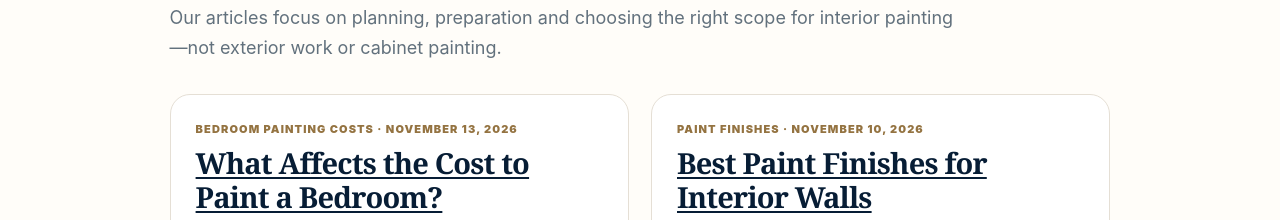
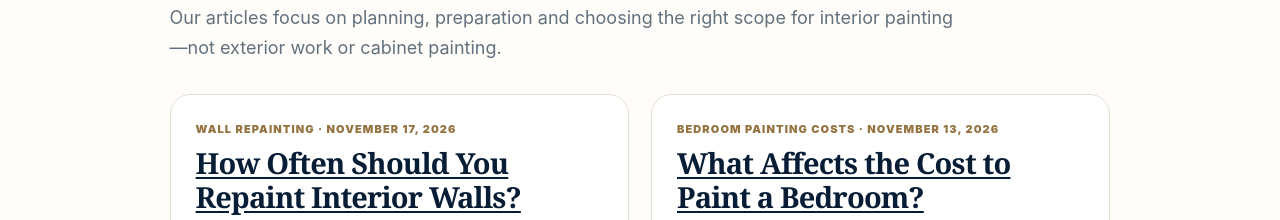
Before and after one commit to luminexpaintingco-oss/Luminex-painting.com, a plain HTML site: page blog/index.html in a window 1280 px wide. Shown: the part 732-952 px from the top of the page. Drawn offline with Linux system fonts and the light colour scheme.

Commit message:
Add Nov 17 repainting guide to blog index

```diff
--- a/blog/index.html
+++ b/blog/index.html
@@ -14,6 +14,8 @@ header{display:flex;align-items:center;justify-content:space-between;gap:18px;pa
 <main><section class="hero"><div class="inner"><div class="eyebrow">The Luminex Painting Blog</div><h1>Practical advice for a better interior painting project</h1><p>Helpful guides for homeowners in Concord, Kannapolis and nearby North Carolina communities—from preparing a room to understanding what affects an estimate.</p></div></section>
 <section class="content"><div class="breadcrumbs"><a href="/">Home</a> / Painting Blog</div><h2 style="font-size:clamp(29px,3.5vw,43px);margin:0 0 12px">Latest homeowner guides</h2><p class="intro">Our articles focus on planning, preparation and choosing the right scope for interior painting—not exterior work or cabinet painting.</p>
 <div class="cards">
+<article class="card"><div class="info"><div class="type">Wall Repainting · November 17, 2026</div><h2><a href="/blog/how-often-repaint-interior-walls-concord-kannapolis.html">How Often Should You Repaint Interior Walls?</a></h2><p>Know when to clean, touch up or repaint by room, and which signs matter more than a calendar.</p><a href="/blog/how-often-repaint-interior-walls-concord-kannapolis.html">Read the repainting guide →</a></div></article>
+
 <article class="card"><div class="info"><div class="type">Bedroom Painting Costs · November 13, 2026</div><h2><a href="/blog/bedroom-painting-cost-factors-concord-kannapolis.html">What Affects the Cost to Paint a Bedroom?</a></h2><p>Learn how room size, wall repairs, color changes, ceilings and trim shape a bedroom painting estimate.</p><a href="/blog/bedroom-painting-cost-factors-concord-kannapolis.html">Understand bedroom painting estimates →</a></div></article>
 
 <article class="card"><div class="info"><div class="type">Paint Finishes · November 10, 2026</div><h2><a href="/blog/best-paint-finishes-interior-walls-concord-kannapolis.html">Best Paint Finishes for Interior Walls</a></h2><p>Compare matte, eggshell, satin and semi-gloss by room, cleaning needs and wall condition.</p><a href="/blog/best-paint-finishes-interior-walls-concord-kannapolis.html">Find the right sheen →</a></div></article>
```
